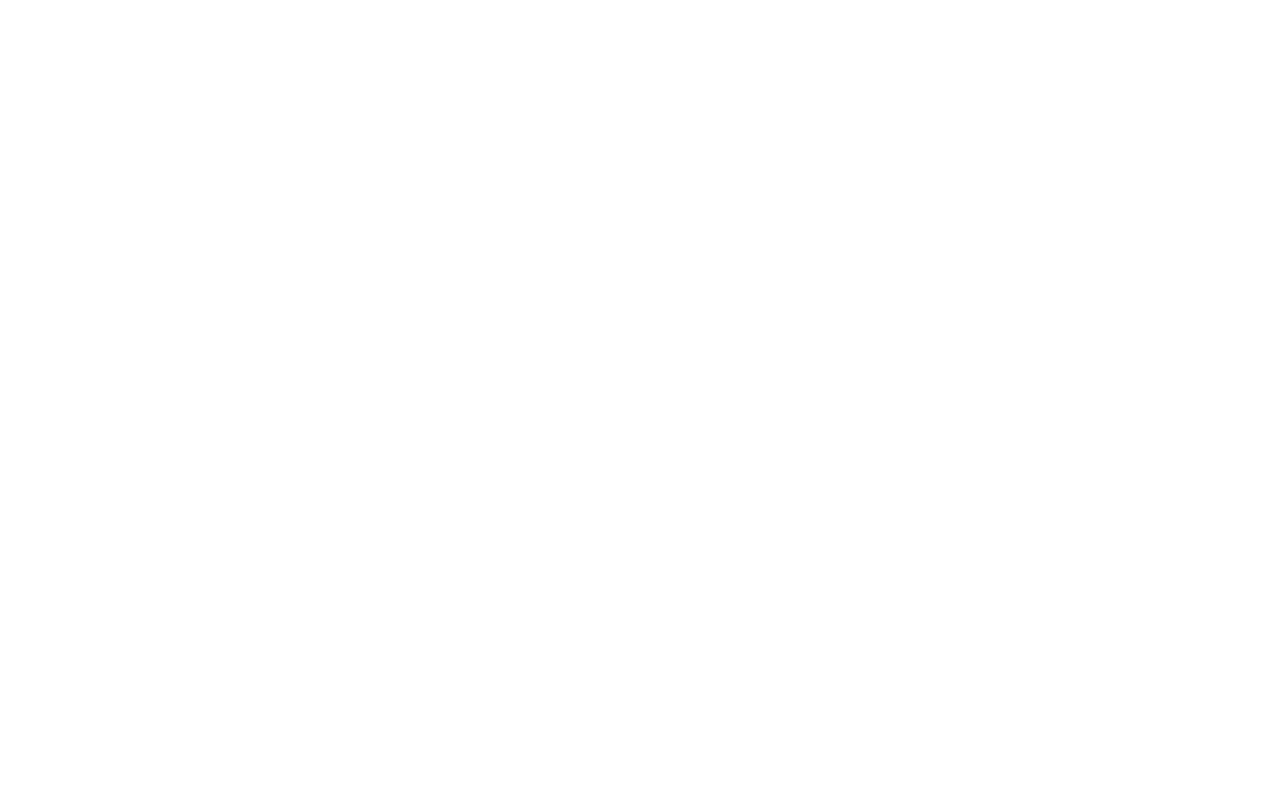
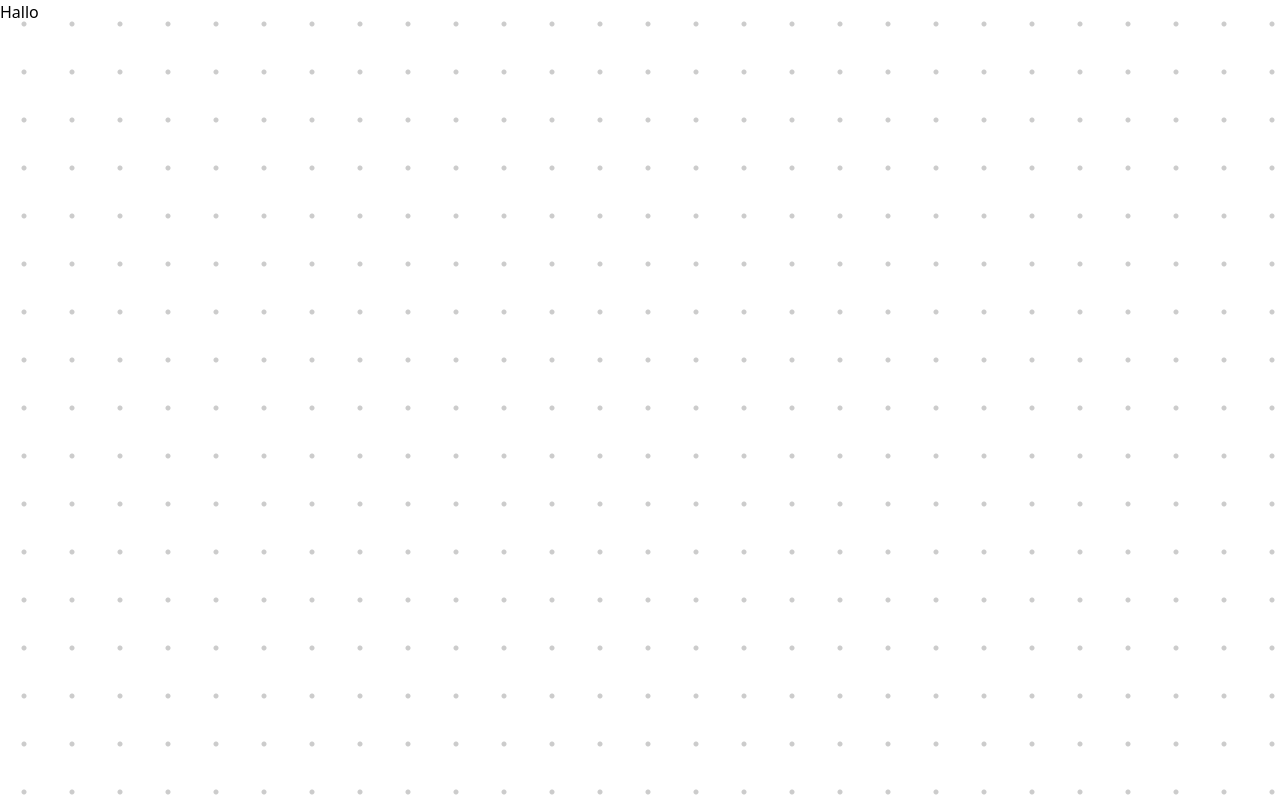
Before and after one commit to Julius-Babies/svelte-infinite-canvas, a SvelteKit app: page /canvas in a window 1280 px wide. Built offline with nearby package versions, Linux system fonts and the light colour scheme.

Commit message:
Drag Background

```diff
--- a/src/routes/canvas/+page.svelte
+++ b/src/routes/canvas/+page.svelte
@@ -0,0 +1,100 @@
+<script lang="ts">
+    import {onDestroy} from "svelte";
+
+    let {
+        scale = $bindable(1),
+        x = $bindable(0),
+        y = $bindable(0),
+        canvasWidth = 1920,
+        canvasHeight = 1080,
+    } : {
+        scale: number,
+        x: number,
+        y: number,
+        canvasWidth: number,
+        canvasHeight: number,
+    } = $props();
+
+    let dragging = false;
+    let pointerId: number | null = null;
+    let startX = 0;
+    let startY = 0;
+    let originX = 0;
+    let originY = 0;
+
+    function onWheel(e: WheelEvent) {
+        e.preventDefault();
+        // Mit Strg/Meta (Pinch / Zoom modifier) zoomen, sonst mit Trackpad schwenken
+        if (e.ctrlKey || e.metaKey) {
+            scale = Math.max(0.1, scale - e.deltaY * 0.001);
+        } else {
+            x -= e.deltaX;
+            y -= e.deltaY;
+        }
+    }
+
+    function onPointerDown(e: PointerEvent) {
+        // Mittlere Maustaste (button === 1) zum Drag-Panning
+        if (e.button === 1) {
+            (e.target as Element).setPointerCapture(e.pointerId);
+            dragging = true;
+            pointerId = e.pointerId;
+            startX = e.clientX;
+            startY = e.clientY;
+            originX = x;
+            originY = y;
+            e.preventDefault();
+        }
+    }
+
+    function onPointerMove(e: PointerEvent) {
+        if (!dragging || e.pointerId !== pointerId) return;
+        const dx = e.clientX - startX;
+        const dy = e.clientY - startY;
+        x = originX + dx;
+        y = originY + dy;
+    }
+
+    function onPointerUp(e: PointerEvent) {
+        if (dragging && e.pointerId === pointerId) {
+            dragging = false;
+            pointerId = null;
+            try { (e.target as Element).releasePointerCapture(e.pointerId); } catch {}
+        }
+    }
+
+    onDestroy(() => {
+        dragging = false;
+    });
+
+    let dotSpacing = $derived(Math.max(8, 48/Math.max(0.01, scale)));
+    let dotRadius = $derived(Math.max(1, 2/Math.max(0.01, scale)));
+    let bgSize = $derived(`${dotSpacing}px ${dotSpacing}px`);
+    let bgPos = $derived(`${x}px ${y}px`);
+    let gradient = $derived("radial-gradient(circle, rgba(0,0,0,0.2) " + dotRadius + "px, rgba(0,0,0,0) " + (dotRadius+1) + "px)");
+    let bgStyle = $derived(`background-image: ${gradient}; background-size: ${bgSize}; background-position: ${bgPos};`);
+</script>
+
+<div
+        class="flex w-full h-full"
+        onwheel={onWheel}
+        onpointerdown={onPointerDown}
+        onpointermove={onPointerMove}
+        onpointerup={onPointerUp}
+        style="position:relative; overflow:hidden;"
+>
+    <div class="dot-bg" style={bgStyle} ></div>
+
+    <span>Hallo</span>
+
+    <!-- Hier kommt der eigentliche Canvas/Content hin -->
+</div>
+
+<style>
+    .dot-bg {
+        position: absolute;
+        inset: 0;
+        pointer-events: none;
+        z-index: 0;
+    }
+</style>
```
